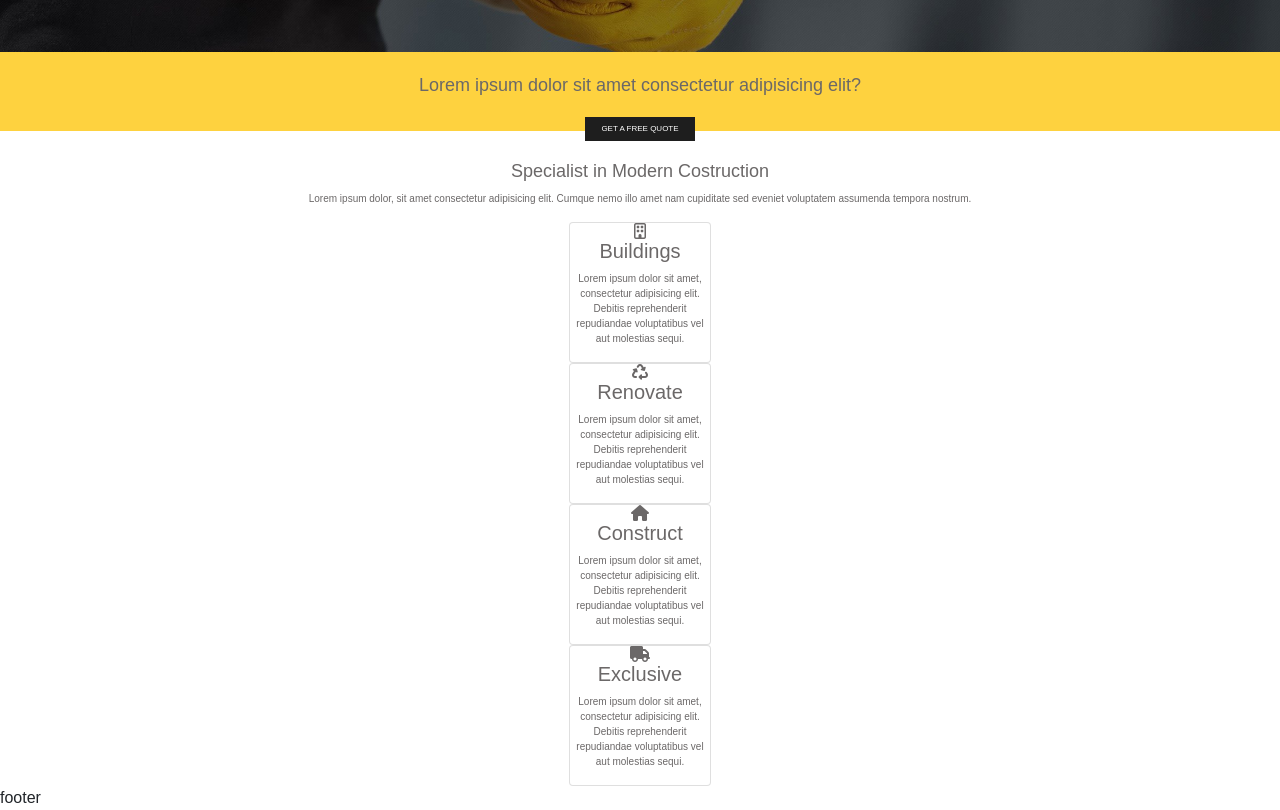
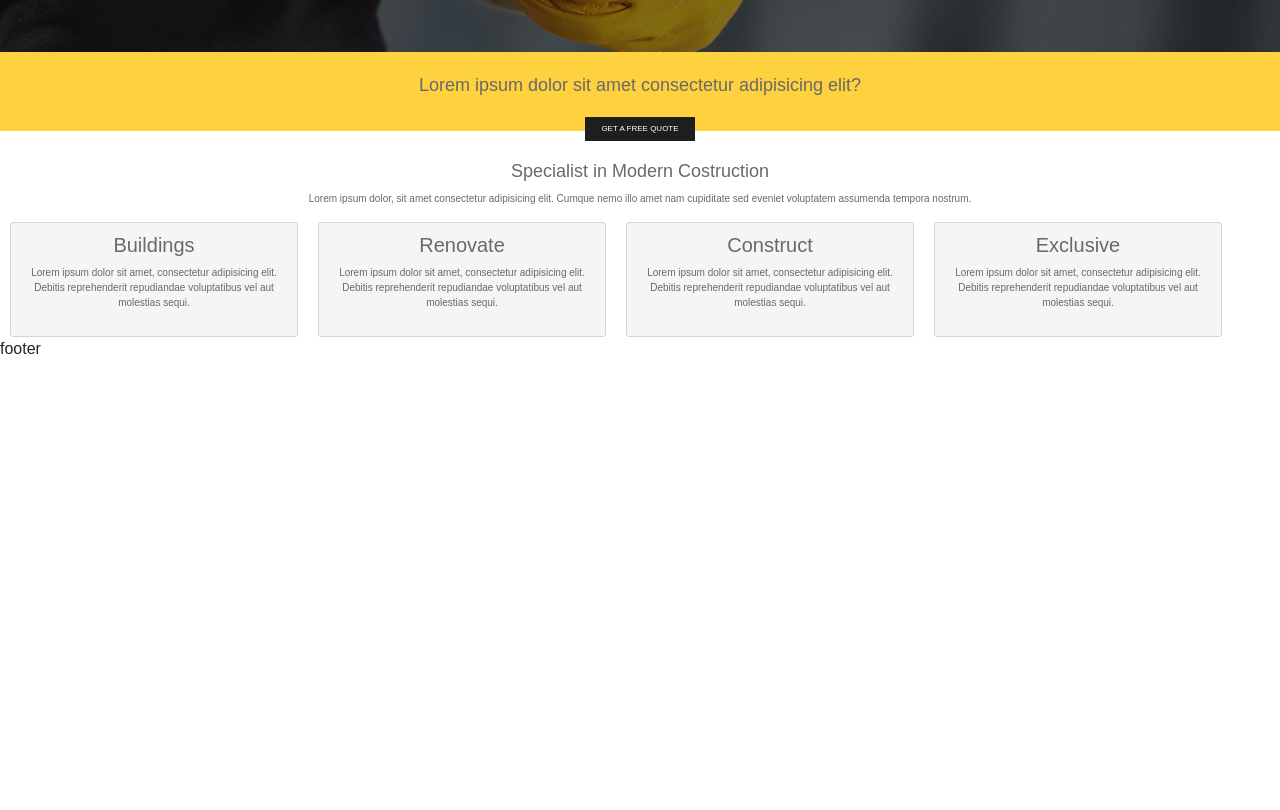
Before and after one commit to Maria210194/proj-html-vuejs, a Vue app: page / in a window 1280 px wide. Shown: the part 440-1250 px from the top of the page. After the commit the page ends 801 px from the top, so only its background shows below. Built offline with nearby package versions, Linux system fonts and the light colour scheme.

Commit message:
try props for card

```diff
--- a/src/App.vue
+++ b/src/App.vue
@@ -1,7 +1,7 @@
 <template>
   <div id="app">
     <HeaderComponent :links="arrayNav" />
-    <MainComponent />
+    <MainComponent :iconCard="iconCard" />
     <FooterComponent />
   </div>
 </template>
@@ -12,10 +12,15 @@ import MainComponent from "./components/MainComponent.vue";
 import FooterComponent from "./components/FooterComponent.vue";
 import arrayNav from "@/assets/data/arrayNav";
 
+import iconCard from "@/assets/data/iconCard";
+
 export default {
   name: "App",
   data() {
-    return { arrayNav };
+    return {
+      iconCard,
+      arrayNav,
+    };
   },
   components: {
     HeaderComponent,
--- a/src/assets/data/iconCard.json
+++ b/src/assets/data/iconCard.json
@@ -1,21 +1,21 @@
 [
     {
-        "icon": "fa-regular fa-building",
+        "icon": "fa-building",
         "title": "Buildings",
         "url": "#"
     },
     {
-        "icon": "fa-solid fa-recycle",
+        "icon": "https://fontawesome.com/icons/recycle?s=solid",
         "title": "Renovate",
-        "url": "#",
+        "url": "#"
     },
     {
-        "icon": "fa-solid fa-house",
+        "icon": "https://fontawesome.com/icons/house?s=solid",
         "title": "Construct",
         "url": "#"
     },
     {
-        "icon": "fa-solid fa-truck",
+        "icon": "https://fontawesome.com/icons/truck?s=solid",
         "title": "Exclusive",
         "url": "#"
     }
--- /dev/null
+++ b/src/components/CardComponent.vue
@@ -0,0 +1,22 @@
+<template>
+  <div class="card col-3">
+    <i class="card.icon"></i>
+    <h5>{{ card.title }}</h5>
+    <p>
+      Lorem ipsum dolor sit amet, consectetur adipisicing elit. Debitis
+      reprehenderit repudiandae voluptatibus vel aut molestias sequi.
+    </p>
+  </div>
+</template>
+
+<script>
+export default {
+  name: "CardComponent",
+  props: {
+    card: Object,
+  },
+};
+</script>
+
+<style>
+</style>
--- a/src/components/MainComponent.vue
+++ b/src/components/MainComponent.vue
@@ -12,7 +12,7 @@
       <p>Lorem ipsum dolor sit amet consectetur adipisicing elit?</p>
       <button class="btn-black">GET A FREE QUOTE</button>
     </div>
-    <div class="card-container w-90 d-flex">
+    <div class="info-container w-90 d-flex">
       <div class="info col-8">
         <h4>Specialist in Modern Costruction</h4>
         <p>
@@ -21,47 +21,28 @@
           nostrum.
         </p>
       </div>
-      <div id="cards">
-        <div class="card col-3">
-          <i class="fa-regular fa-building"></i>
-          <h5>Buildings</h5>
-          <p>
-            Lorem ipsum dolor sit amet, consectetur adipisicing elit. Debitis
-            reprehenderit repudiandae voluptatibus vel aut molestias sequi.
-          </p>
-        </div>
-        <div class="card col-3">
-          <i class="fa-solid fa-recycle"></i>
-          <h5>Renovate</h5>
-          <p>
-            Lorem ipsum dolor sit amet, consectetur adipisicing elit. Debitis
-            reprehenderit repudiandae voluptatibus vel aut molestias sequi.
-          </p>
-        </div>
-        <div class="card col-3">
-          <i class="fa-solid fa-house"></i>
-          <h5>Construct</h5>
-          <p>
-            Lorem ipsum dolor sit amet, consectetur adipisicing elit. Debitis
-            reprehenderit repudiandae voluptatibus vel aut molestias sequi.
-          </p>
-        </div>
-        <div class="card col-3">
-          <i class="fa-solid fa-truck"></i>
-          <h5>Exclusive</h5>
-          <p>
-            Lorem ipsum dolor sit amet, consectetur adipisicing elit. Debitis
-            reprehenderit repudiandae voluptatibus vel aut molestias sequi.
-          </p>
-        </div>
-      </div>
+    </div>
+    <div class="d-flex w-90 ml-0">
+      <CardComponent
+        v-for="(item, index) in iconCard"
+        :key="index"
+        :card="item"
+      />
     </div>
   </div>
 </template>
 
 <script>
+import CardComponent from "@/components/CardComponent.vue";
+
 export default {
   name: "MainComponent",
+  props: {
+    iconCard: Array,
+  },
+  components: {
+    CardComponent,
+  },
 };
 </script>
 
@@ -110,7 +91,7 @@ export default {
     }
   }
 }
-.card-container {
+.info-container {
   flex-direction: column;
   padding-top: 30px;
   text-align: center;
@@ -122,8 +103,24 @@ export default {
     font-weight: 100;
     font-size: 18px;
   }
-  #cards {
-    flex-direction: row;
+}
+
+.ml-0 {
+  margin-left: 0;
+}
+
+.card {
+  padding: 10px;
+  text-align: center;
+  color: #6b6868;
+  background-color: #f5f5f5;
+  font-size: 10px;
+  margin: 0 10px;
+  i {
+    font-size: 20px;
+    padding: 10px;
+    border-radius: 50%;
+    border: 1px solid #6b6868;
   }
 }
 </style>
```
